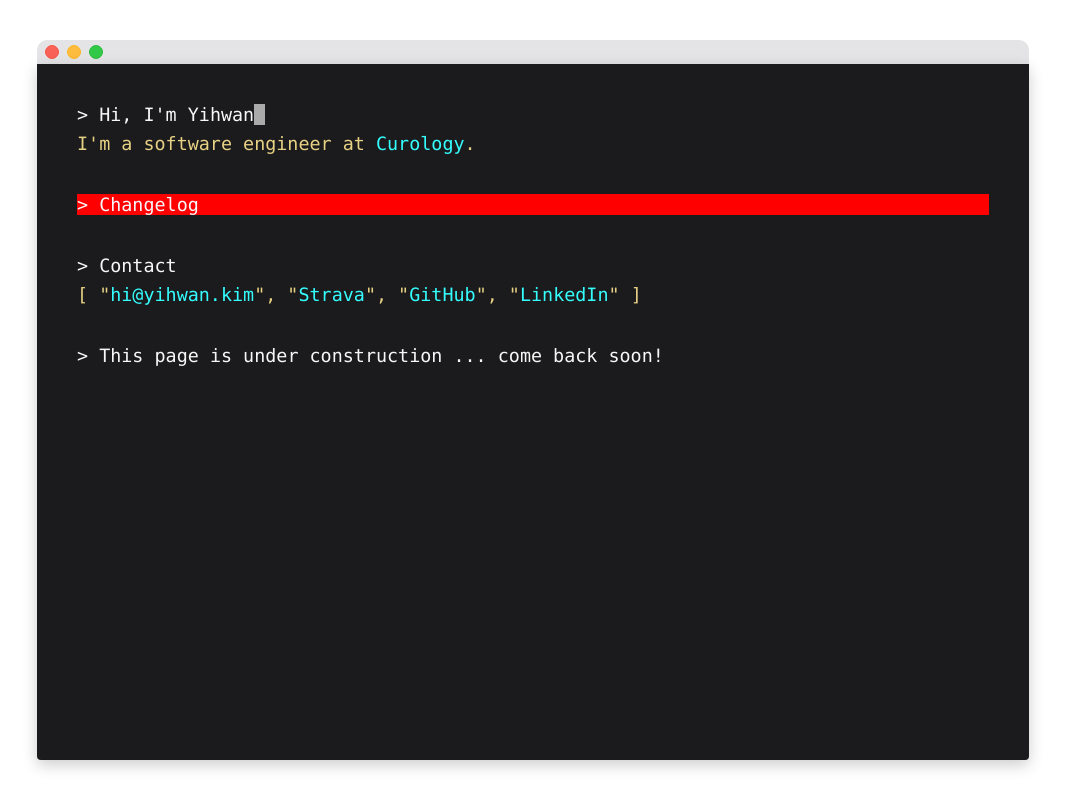
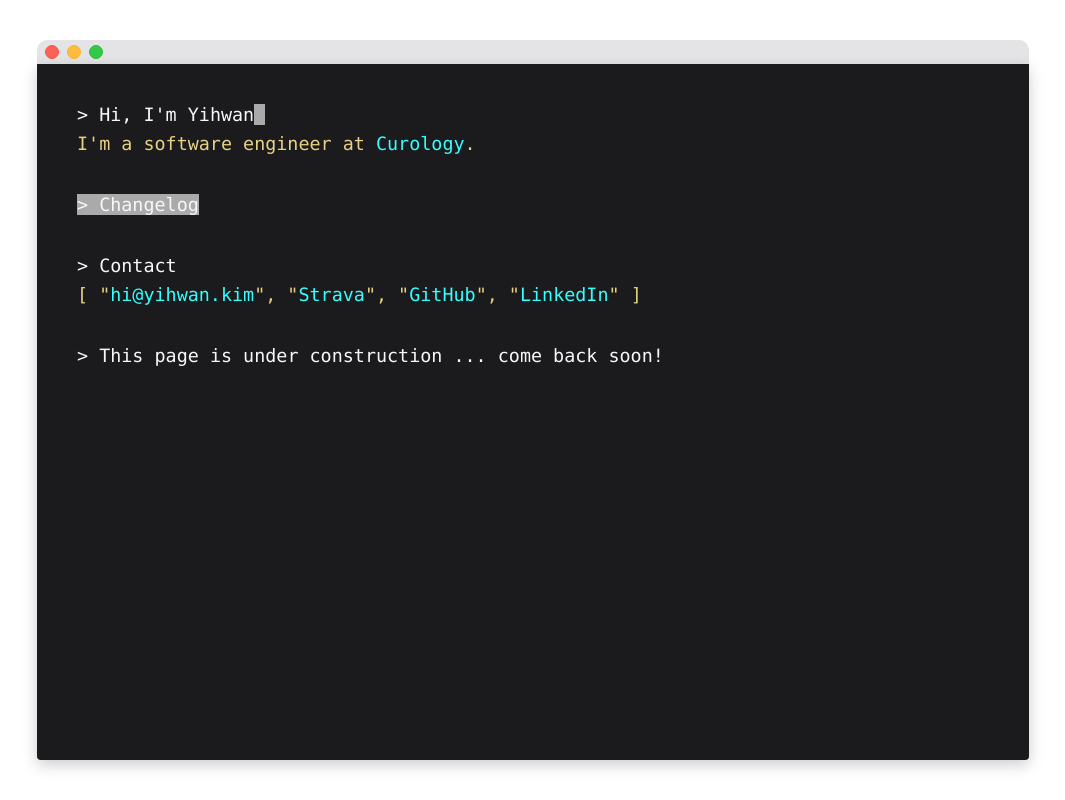
Before and after one commit to Yihwan/yihwan-dot-kim_deprecated, a React (Create React App) app: page / in a window 1280 px wide. Shown: the whole page, without its empty margins (107-1172 px from the left). Built offline with nearby package versions, Linux system fonts and the light colour scheme; what emotion-normalize would draw is missing.

Commit message:
add blinkable header

```diff
--- a/src/components/shared-components/accordion/index.js
+++ b/src/components/shared-components/accordion/index.js
@@ -1,5 +1,5 @@
 import React from 'react';
-import { HeaderContainer, ContentContainer } from './style';
+import { BlinkableHeaderContainer, ContentContainer } from './style';
 
 class Accordion extends React.Component {
   constructor(props){
@@ -25,9 +25,9 @@ class Accordion extends React.Component {
 
     return(
       <div>
-        <HeaderContainer blink={isHeaderBlinking} onClick={this.handleClick}>
+        <BlinkableHeaderContainer blink={isHeaderBlinking} onClick={this.handleClick}>
           {header}
-        </HeaderContainer>
+        </BlinkableHeaderContainer>
         {isOpen && <ContentContainer>{content}</ContentContainer>}
       </div>
     )
--- a/src/components/shared-components/accordion/style.js
+++ b/src/components/shared-components/accordion/style.js
@@ -1,11 +1,24 @@
+import { keyframes } from '@emotion/core';
 import styled from '@emotion/styled';
 import { COLORS } from 'constants.js';
 
-export const HeaderContainer = styled.div`
+export const BlinkableHeaderContainer = styled.span`
   cursor: pointer;
 
-  background-color: ${props => props.blink ? 'red' : 'blue'};
+  & > span {
+    background-color: ${props => props.blink ? 'rgba(247, 247, 247, 0.65)' : COLORS.darkGrey};
+    animation: ${
+      props => props.blink ? 'blinker 1.25s steps(1) infinite' : 'none'
+    };
+
+    @keyframes blinker {
+      50% {
+        background-color: transparent;
+      }
+    }
+  }
 `;
+
 
 export const ContentContainer = styled.div`
   color: ${COLORS.almostWhite};
```
